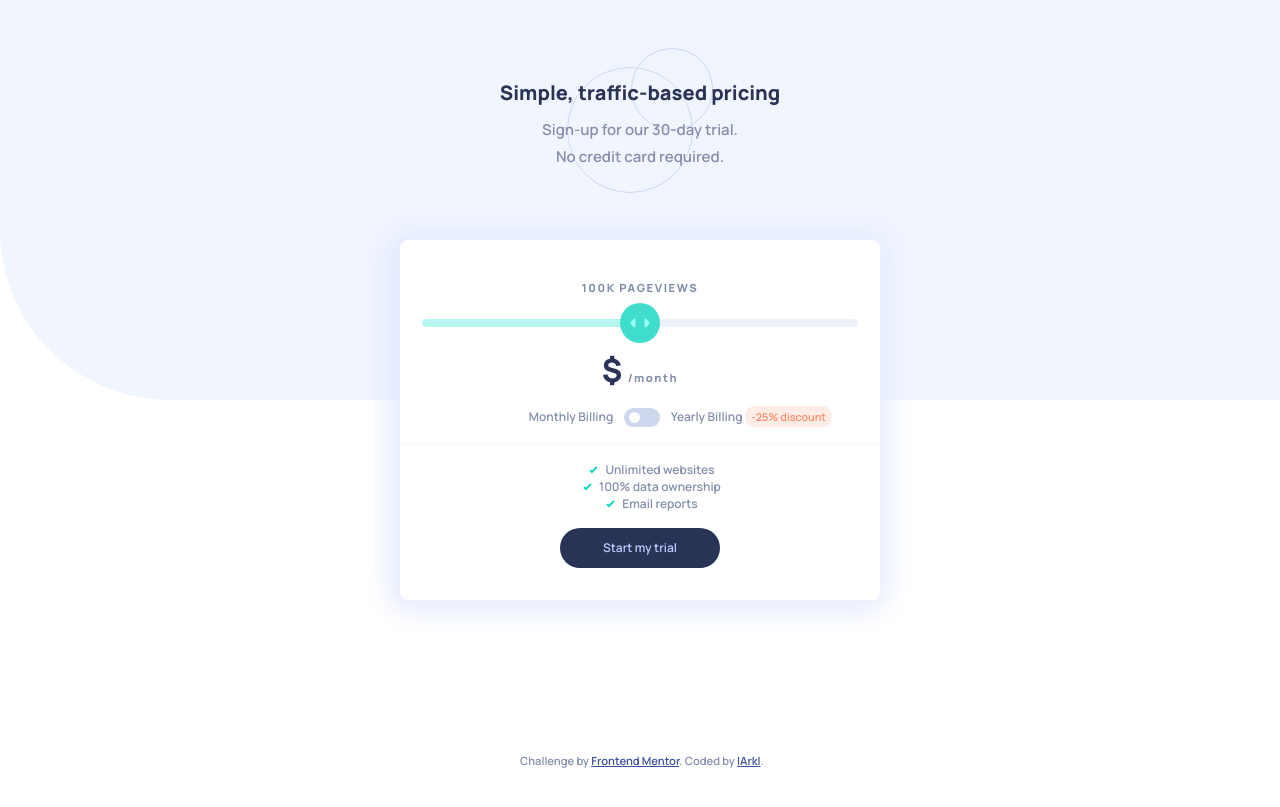
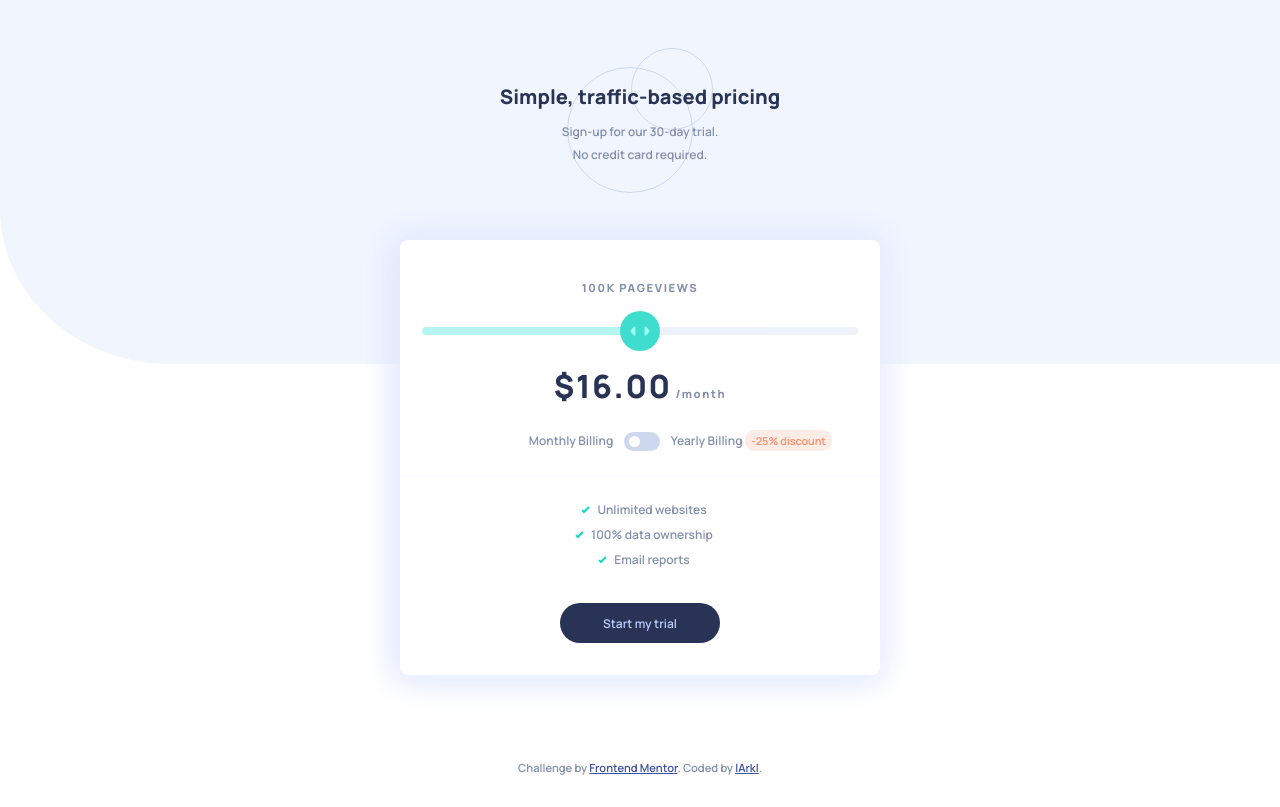
Before and after one commit to lArkl/fm-interactive-pricing-component, a plain HTML site: page index.html in a window 1280 px wide. Drawn offline with Linux system fonts and the light colour scheme.

Commit message:
updated rate format and styling

```diff
--- a/index.js
+++ b/index.js
@@ -7,16 +7,22 @@ const YEAR_DISCOUNT = 0.25;
 const PAGE_RATE = { MAX: 200, MIN: 0};
 const PRICING_RATE = { MAX: 32, MIN: 0}; // Monhly limits
 
+const NUMBER_FORMAT = new Intl.NumberFormat('en-US', {
+  minimumFractionDigits: 2,
+  maximumFractionDigits: 2,
+})
+
 class AppState {
   constructor() {
     this.isMonthly = true;
-    this.pricingRate = 16;
+    this.pricingRate = NUMBER_FORMAT.format(16);
+    pricingRateRef.textContent = `$${this.pricingRate}`;
   }
   applyDiscount(pricingRate) {
-    return Math.floor(pricingRate * (1 - YEAR_DISCOUNT));
+    return NUMBER_FORMAT.format(pricingRate * (1 - YEAR_DISCOUNT));
   }
   revertDiscount(pricingRate) {
-    return Math.floor(pricingRate / (1 - YEAR_DISCOUNT));
+    return NUMBER_FORMAT.format(pricingRate / (1 - YEAR_DISCOUNT));
   }
   changeFrequency() {
     this.isMonthly = !this.isMonthly
@@ -32,12 +38,12 @@ class AppState {
   }
   changePageRate(rate, maxRange=100) {
     const actRate = rate / maxRange;
-    let pricingRate = Math.floor(actRate * (PRICING_RATE.MAX - PRICING_RATE.MIN) + PRICING_RATE.MIN);
+    let pricingRate = actRate * (PRICING_RATE.MAX - PRICING_RATE.MIN) + PRICING_RATE.MIN;
     pricingRate = this.isMonthly? pricingRate : this.applyDiscount(pricingRate);
+    this.updatePricingRate(pricingRate);
 
     const pageRate = Math.floor(actRate * (PAGE_RATE.MAX - PAGE_RATE.MIN) + PAGE_RATE.MIN);
     this.updatePageRate(pageRate);
-    this.updatePricingRate(pricingRate);
   }
 }
 
--- a/styles.css
+++ b/styles.css
@@ -20,7 +20,6 @@
 body {
   font-family: 'Manrope', sans-serif;
   font-size: 15px;
-  /* background-color: var(--very-pale-blue); */
   color: var(--grayish-blue);
 }
 
@@ -31,7 +30,7 @@ main {
   background-image: url("./images/bg-pattern.svg");
   background-repeat: no-repeat;
   background-size: 100% 50%;
-  height: 100vh;
+  height: 91vh;
 }
 
 .pricing {
@@ -44,7 +43,7 @@ main {
   flex-direction: column;
   align-items: center;
   justify-content: center;
-  gap: 1rem;
+  gap: 1.5rem;
   padding-top: 2.5rem;
   padding-bottom: 2rem;
 }
@@ -64,16 +63,13 @@ header {
   flex-direction: column;
   justify-content: center;
   gap: 0.4rem;
+  font-size: 0.75rem;
 }
 
 h1 {
   font-size: 1.25rem;
   color: var(--dark-desaturated-blue);
   margin: 0.4rem;
-}
-
-h2 {
-  font-size: 1rem;
 }
 
 .pricing__switch {
@@ -140,10 +136,12 @@ ul {
   flex-direction: column;
   align-items: center;
   font-size: 0.75rem;
+  gap: 0.5rem;
 }
 
 li {
   list-style-image: url("./images/icon-check.svg");
+  margin-left: -1rem;
 }
 
 button {
@@ -155,6 +153,7 @@ button {
   padding: 0.7rem 0;
   font-size: 0.75rem;
   font-family: inherit;
+  margin-top: 0.7rem;
 }
 
 
@@ -170,11 +169,11 @@ button {
 }
 
 .pricing__frequency {
+  display: flex;
   font-size: 0.75rem;
-  display: flex;
+  gap: 0.7rem;
+  margin-left: 3rem;
   width: 100%;
-  margin-left: 4rem;
-  gap: 0.7rem;
 }
 
 .pricing__discount {
@@ -232,11 +231,11 @@ input[type=range]::-webkit-slider-thumb {
 }
 
 .attribution {
-  position: absolute;
+  bottom: 2rem;
   font-size: 0.7rem;
+  padding: 2rem;
   text-align: center;
-  bottom: 2rem;
-  left: calc(50% - 7.5rem);
+  text-align: center;
 }
 
 .attribution a {
```
